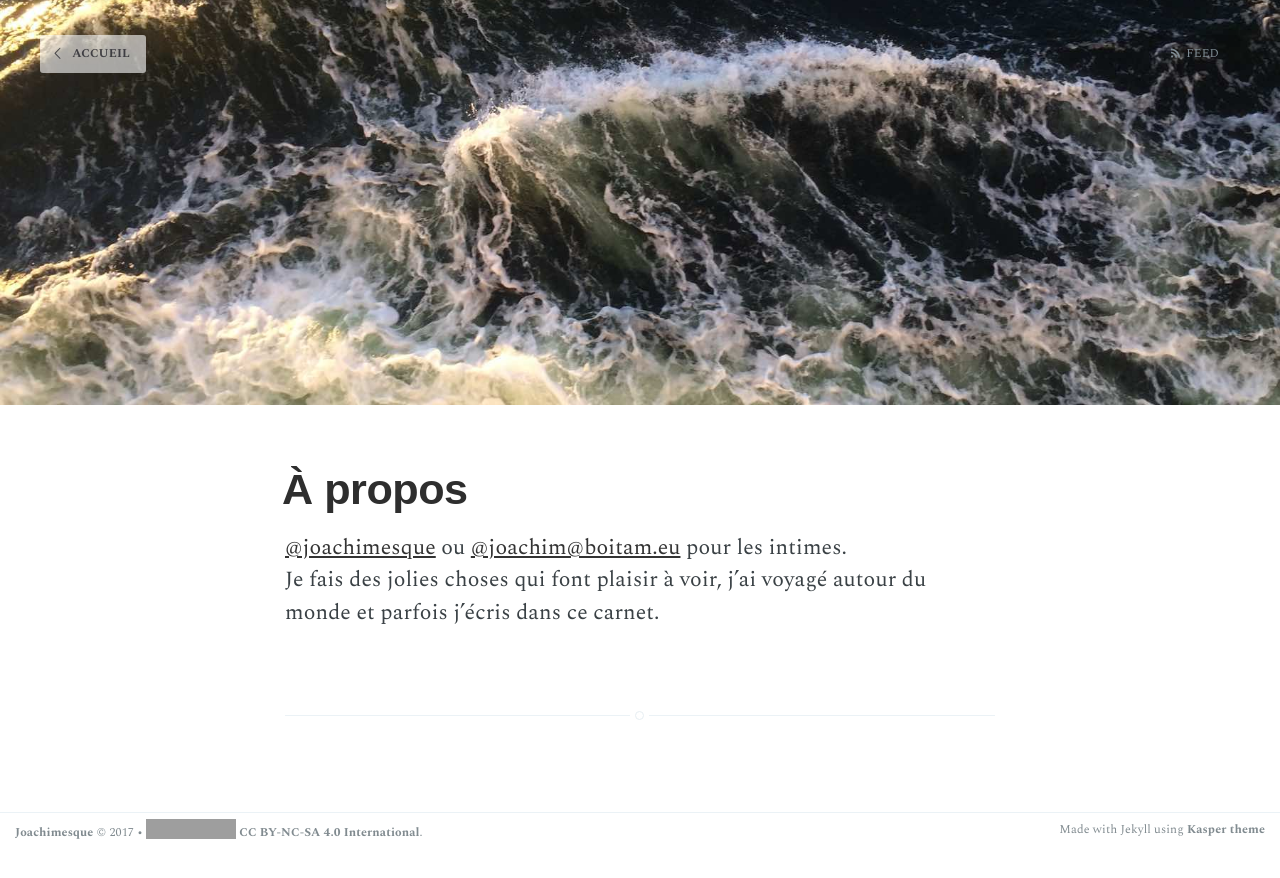
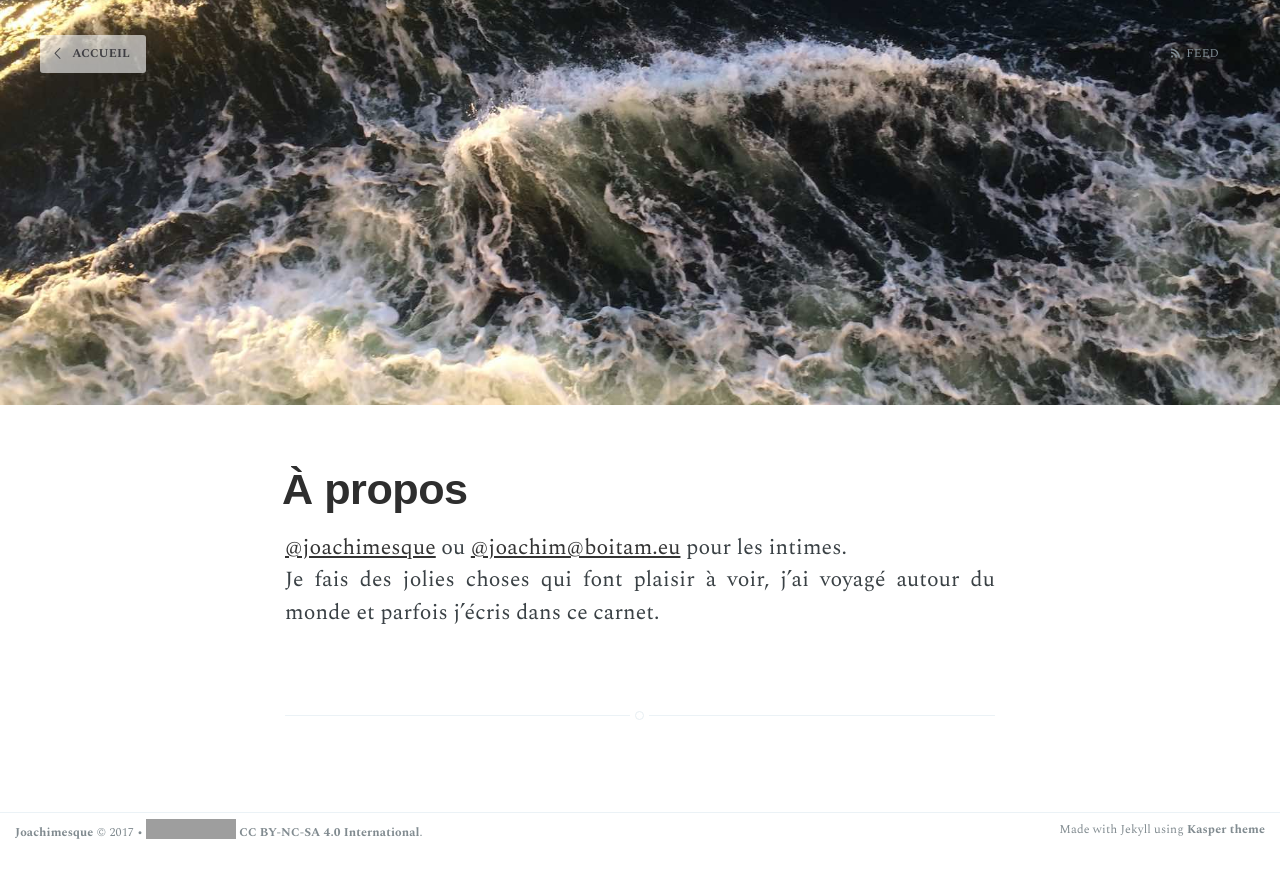
Before and after one commit to joachimesque/joachimesque.github.io, a Jekyll site: the page built from about.md, in a window 1280 px wide. Shown: the top 878 px of the page. Built offline with Jekyll 4.4.1, drawn with Linux system fonts in a browser that asks for light colours; some web fonts are replaced; grey boxes are pictures that could not be loaded.

Commit message:
justification

```diff
--- a/assets/css/screen.css
+++ b/assets/css/screen.css
@@ -763,7 +763,7 @@ a#lien-contenu:focus {
 .post p {
     word-break: break-word;
     hyphens: auto;
-    /* text-align: justify; */
+    text-align: justify;
 }
 
 /* Add a little circle in the middle of the border-bottom on our .post
@@ -1424,6 +1424,10 @@ body:not(.post-template) .post-title {
         font-size: 0.95em
     }
 
+    .post p {
+        text-align: left;
+    }
+
     body:not(.post-template) .post-title {
         font-size: 3.2rem;
     }
```
